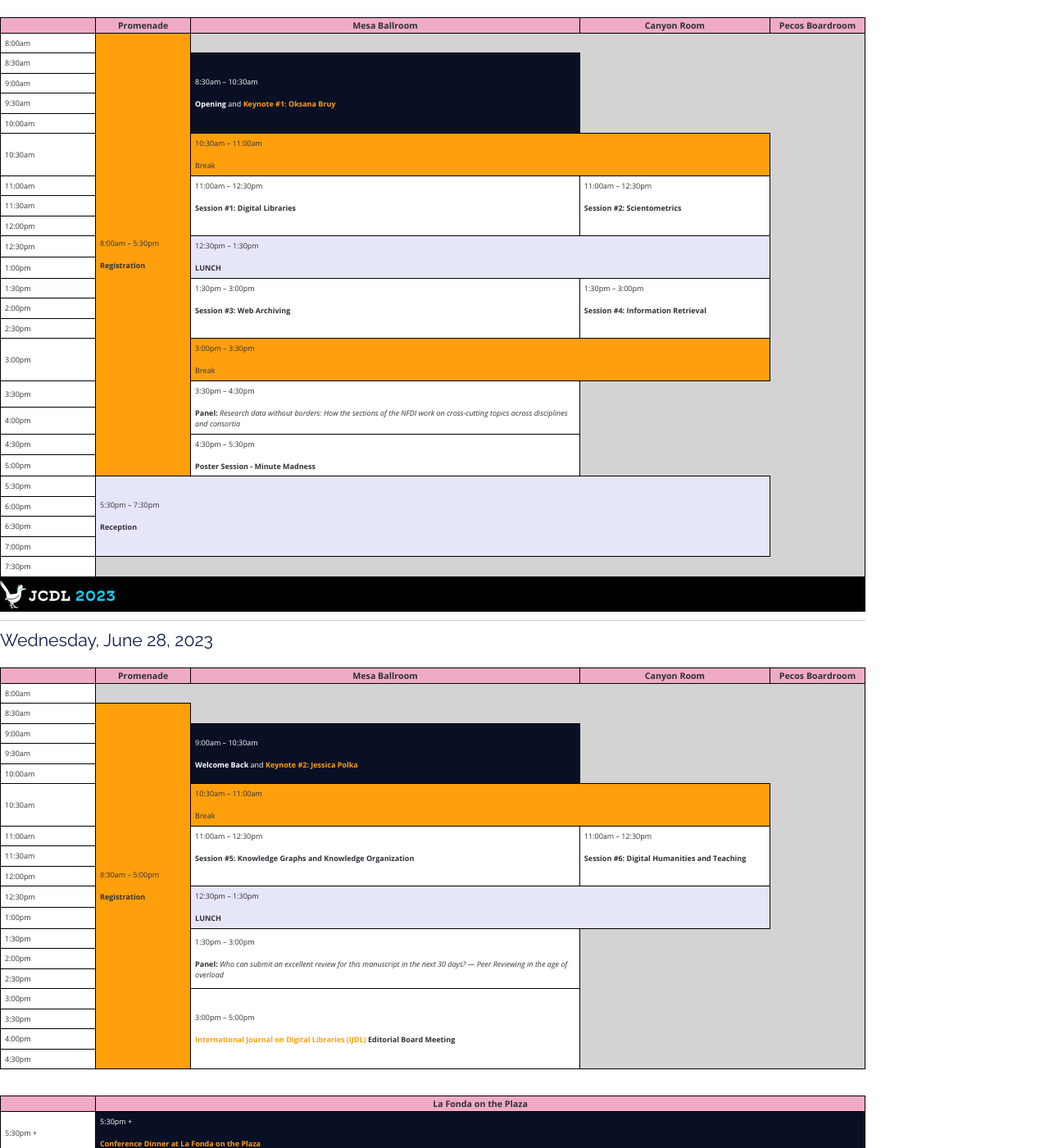
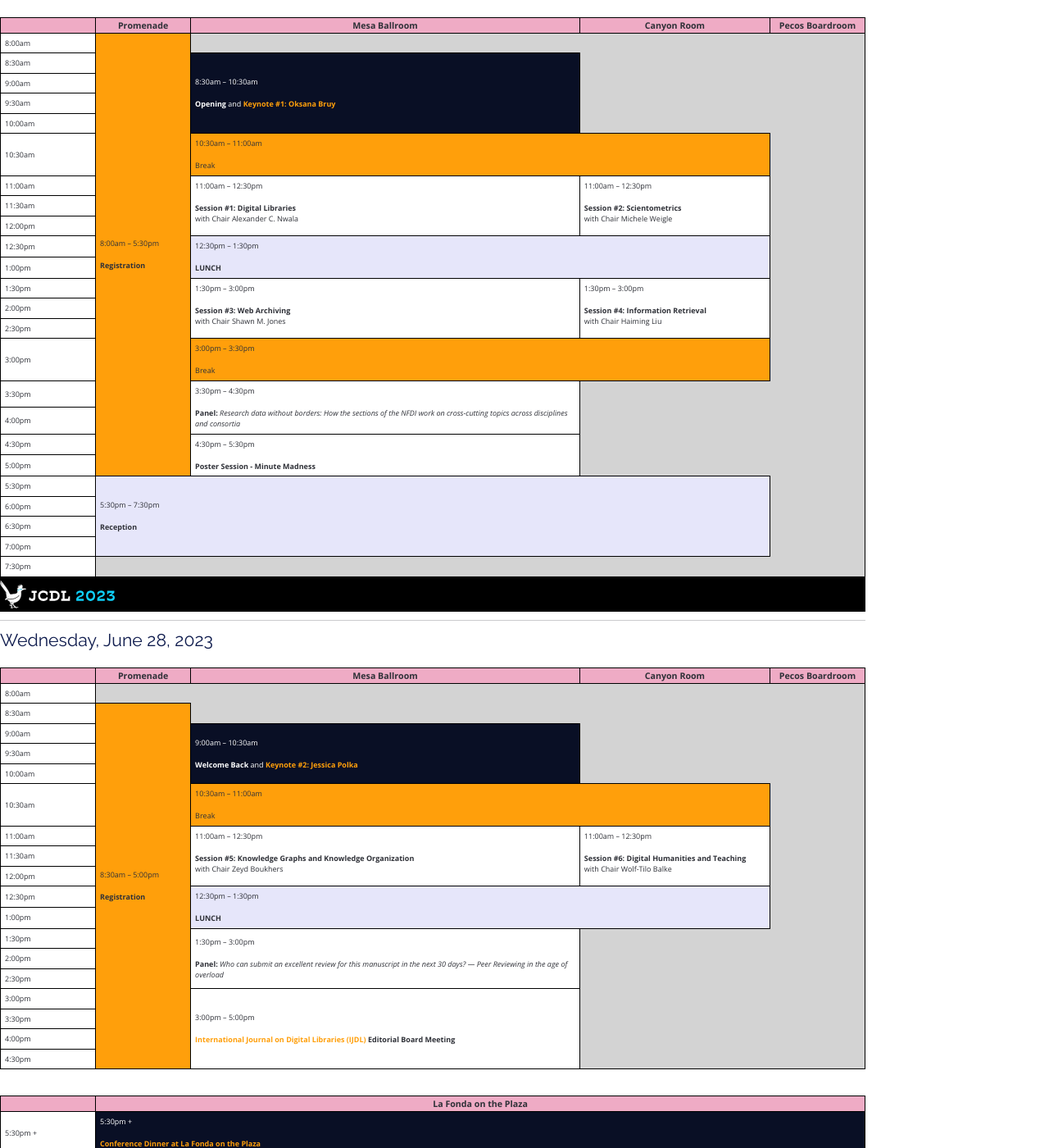
Before and after one commit to shawnmjones/JCDL2023-website-source, a Jekyll site: the page built from program-landscape.html, in a window 1280 px wide and 1400 px high, scrolled down 681 px. Shown: the whole window at 82% size. Built offline with Jekyll 4.4.1, drawn with Linux system fonts in a browser that asks for light colours; some of the changed text lies outside the part shown.

Commit message:
schedule now with session chairs

```diff
--- a/_includes/program-thursday.html
+++ b/_includes/program-thursday.html
@@ -48,6 +48,7 @@
       <td rowspan="3" class="align-top session">
           11:00am &ndash; 12:30pm<br><br>
           <strong>Session #7: AI / ML / Entity Extraction</strong><br>
+          with Chair Sawood Alam<br>
           {% if page.permalink == '/program/schedule/' %}
           {% include session7-papers.html %}
           {% endif %}
--- a/_includes/program-tuesday.html
+++ b/_includes/program-tuesday.html
@@ -39,6 +39,7 @@
             <td rowspan="3" class="align-top session">
                 11:00am &ndash; 12:30pm<br><br>
                 <strong>Session #1: Digital Libraries</strong><br>
+                with Chair Alexander C. Nwala<br>
                 {% if page.permalink == '/program/schedule/' %}
                 {% include session1-papers.html %}
                 {% endif %}
@@ -46,6 +47,7 @@
             <td rowspan="3" class="align-top session">
               11:00am &ndash; 12:30pm<br><br>
               <strong>Session #2: Scientometrics</strong><br>
+              with Chair Michele Weigle<br>
               {% if page.permalink == '/program/schedule/' %}
               {% include session2-papers.html %}
               {% endif %}
@@ -69,6 +71,7 @@
           <td rowspan="3" class="align-top session">
             1:30pm &ndash; 3:00pm<br><br>
             <strong>Session #3: Web Archiving</strong><br>
+            with Chair Shawn M. Jones<br>
             {% if page.permalink == '/program/schedule/' %}
             {% include session3-papers.html %}
             {% endif %}
@@ -76,6 +79,7 @@
           <td rowspan="3" class="align-top session">
             1:30pm &ndash; 3:00pm<br><br>
             <strong>Session #4: Information Retrieval</strong><br>
+            with Chair Haiming Liu<br>
             {% if page.permalink == '/program/schedule/' %}
             {% include session4-papers.html %}
             {% endif %}
--- a/_includes/program-wednesday.html
+++ b/_includes/program-wednesday.html
@@ -47,6 +47,7 @@
         <td rowspan="3" class="align-top session">
             11:00am &ndash; 12:30pm<br><br>
             <strong>Session #5: Knowledge Graphs and Knowledge Organization</strong><br>
+            with Chair Zeyd Boukhers<br>
             {% if page.permalink == '/program/schedule/' %}
             {% include session5-papers.html %}
             {% endif %}
@@ -54,6 +55,7 @@
         <td rowspan="3" class="align-top session">
           11:00am &ndash; 12:30pm<br><br>
           <strong>Session #6: Digital Humanities and Teaching</strong><br>
+          with Chair Wolf-Tilo Balke<br>
           {% if page.permalink == '/program/schedule/' %}
           {% include session6-papers.html %}
           {% endif %}
```
